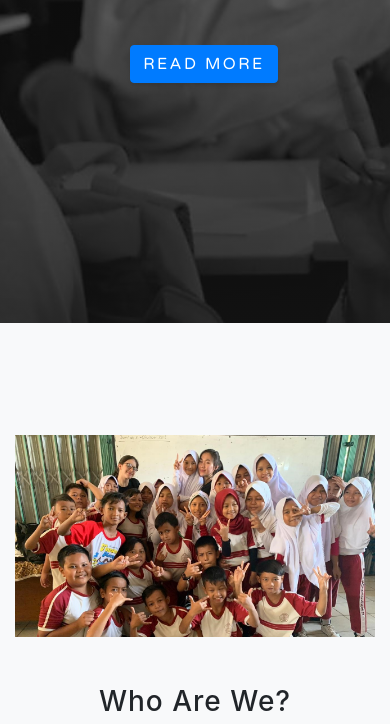
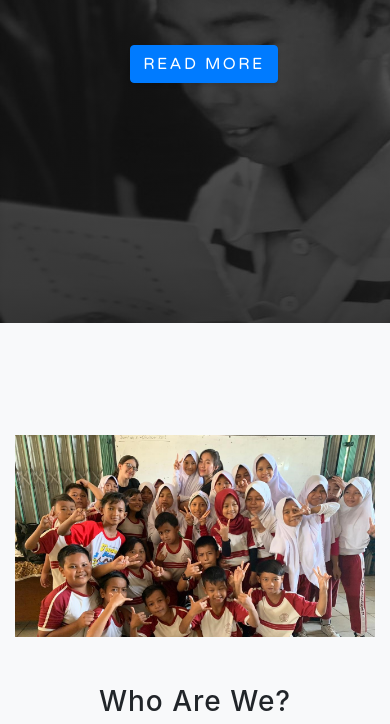
Before and after one commit to amartya18/cbwebsite, a website with bundled scripts: page index.html in a window 390 px wide. Shown: the part 349-1073 px from the top of the page. Built offline with nearby package versions, Linux system fonts and the light colour scheme.

Commit message:
change picture

```diff
--- a/src/css/styles.css
+++ b/src/css/styles.css
@@ -125,3 +125,10 @@
   background-attachment: scroll;
   background-size: cover;
 }
+
+@media(max-width:769px){
+  .parallax{
+    background: linear-gradient(to bottom,rgba(22,22,22,.3) 0, rgba(22,22,22,.7) 75%,#161616 100%), url(../assets/img/picturebgbwphone2.jpg);
+
+  }
+}
```
Also changed, not shown: src/assets/img/picture (8).jpg (deleted), src/assets/img/picture (9).jpg (deleted), src/assets/img/picturebgbwphone2.jpg (added), src/assets/img/picturebwbwphone.jpg (added).
